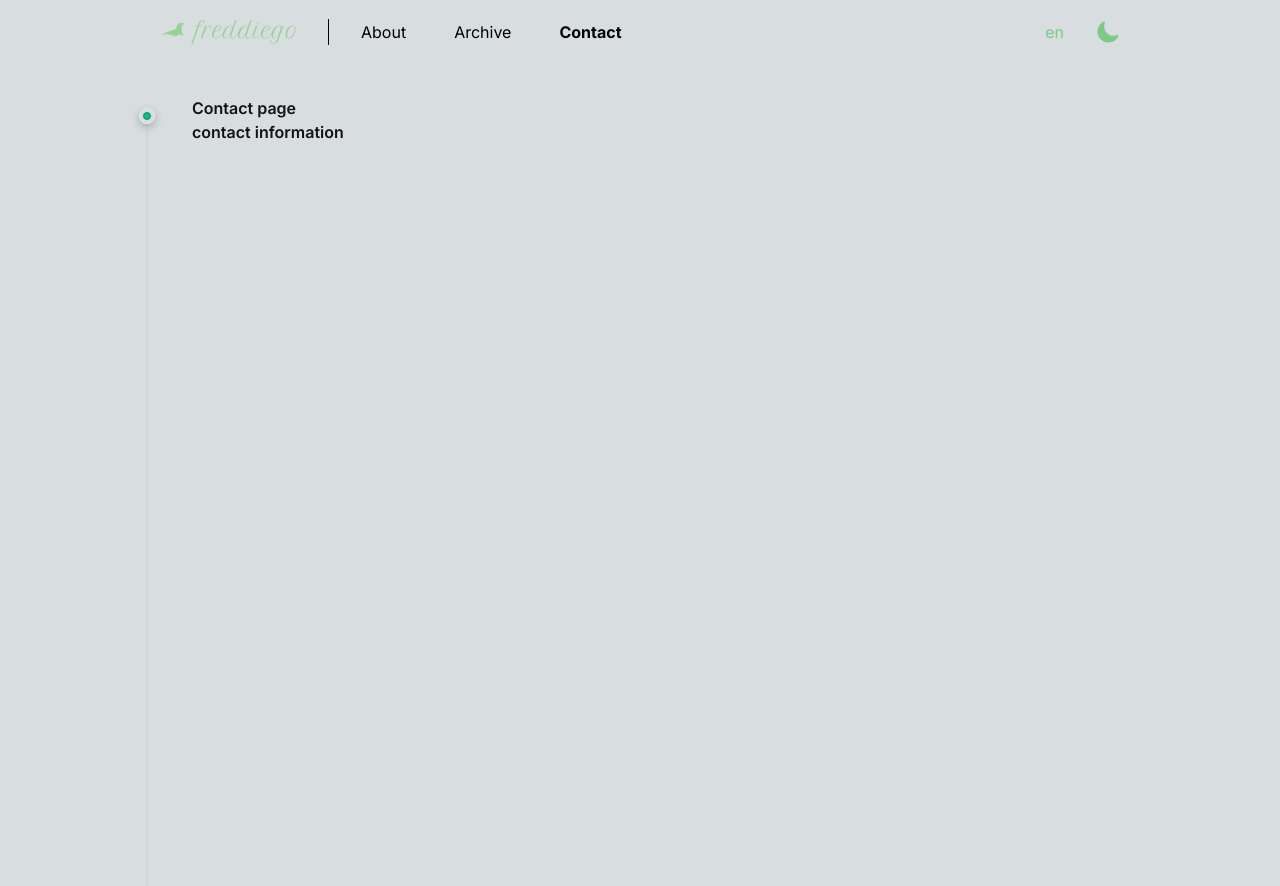
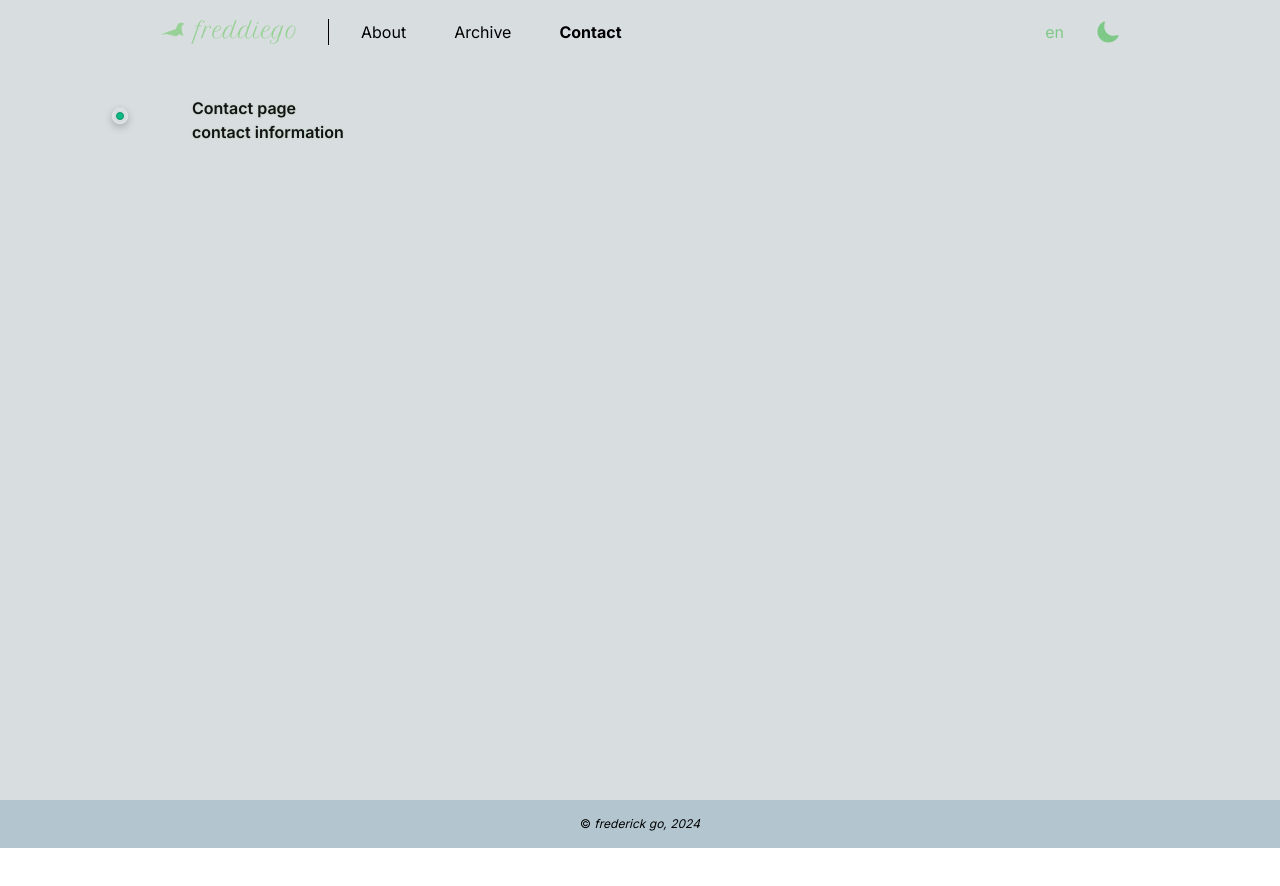
Before and after one commit to itsmefredgo/freddiego-dev, a Next.js app: page /kr/contact in a window 1280 px wide. Shown: the top 886 px of the page. After the commit the page ends 848 px from the top, so only its background shows below. Built offline with nearby package versions, Linux system fonts and the light colour scheme.

Commit message:
update: scroll bar updated

```diff
--- a/dictionaries/en.json
+++ b/dictionaries/en.json
@@ -86,7 +86,8 @@
         "title": "Education",
         "education": {
           "institution": "Dalhousie University (2020~2023)",
-          "description": "Bachelor of Computer Science / Minor in Statistics: 4.15GPA"
+          "major": "Bachelor of Computer Science",
+          "minor": "Minor in Statistics"
         }
       },
       "experiences": {
--- a/src/app/[lang]/about/page.tsx
+++ b/src/app/[lang]/about/page.tsx
@@ -13,17 +13,16 @@ export default async function About({
   const contents = page.about;
 
   return (
-    <TracingBeam>
-      <div className=" h-[100rem]">
+    <div className=" h-[auto] flex flex-col gap-20">
       <section>
         <SectionTitle title={contents.title}></SectionTitle>
-          <ul>
+        <ul className=" flex flex-col gap-16 pt-4">
           {contents.summaryRoles.map(
             ({ role, description, techstack }, index) => (
-                <li key={index}>
-                  <h2>{role}</h2>
-                  <p>{description}</p>
-                  <ul>
+              <li key={index} className=" ">
+                <h2 className=" py-2 text-xl">{role}</h2>
+                <p className=" text-sm py-2">{description}</p>
+                <ul className=" pt-2 flex flex-row gap-4">
                   {techstack.map((tech, index) => (
                     <li key={index}>{tech}</li>
                   ))}
@@ -36,7 +35,12 @@ export default async function About({
       <section>
         <SectionTitle title={contents.education.title}></SectionTitle>
         <h2>{contents.education.education.institution}</h2>
-          <p>{contents.education.education.description}</p>
+        <div className=" flex flex-col md:flex-row">
+          <p>{contents.education.education.major}</p>
+          <span className=" hidden md:block">&nbsp;/&nbsp;</span>
+          <p>{contents.education.education.minor}</p>
+        </div>
+        <p>GPA: 4.15</p>
       </section>
       <section>
         <SectionTitle title={contents.experiences.title}></SectionTitle>
@@ -44,8 +48,10 @@ export default async function About({
           {contents.experiences.experiencesList.map(
             ({ company, role, date, descriptions }, index) => (
               <li key={index}>
-                  <h2>
-                    {company} - {role}
+                <h2 className=" flex flex-col md:flex-row">
+                  <span>{company}</span>
+                  <span className=" hidden md:block">&nbsp;-&nbsp;</span>
+                  <span className=" before:content-['-_']">{role}</span>
                 </h2>
                 <p>{date}</p>
                 <ul>
@@ -59,6 +65,5 @@ export default async function About({
         </ul>
       </section>
     </div>
-    </TracingBeam>
   );
 }
--- a/src/app/[lang]/archive/page.tsx
+++ b/src/app/[lang]/archive/page.tsx
@@ -10,13 +10,11 @@ export default async function Archive({
   const { page } = await getDictionary(lang);
 
   return (
-    <TracingBeam>
       <section className=" h-[200rem]">
         <div className="">
           <h1 className="">{page.archive.title}</h1>
           <p className="">{page.archive.description}</p>
         </div>
       </section>
-    </TracingBeam>
   );
 }
--- a/src/app/[lang]/contact/page.tsx
+++ b/src/app/[lang]/contact/page.tsx
@@ -1,6 +1,5 @@
 import { Locale } from "@/src/i18n.config";
 import { getDictionary } from "@/lib/dictionary";
-import { TracingBeam } from "@/src/components/ui/tracing-beam";
 
 export default async function About({
   params: { lang },
@@ -10,13 +9,11 @@ export default async function About({
   const { page } = await getDictionary(lang);
 
   return (
-    <TracingBeam>
-      <section className=" h-[300rem]">
-        <div className="">
-          <h1 className="">{page.contact.title}</h1>
-          <p className="">{page.contact.description}</p>
-        </div>
-      </section>
-    </TracingBeam>
+    <section className="">
+      <div className="">
+        <h1 className="">{page.contact.title}</h1>
+        <p className="">{page.contact.description}</p>
+      </div>
+    </section>
   );
 }
--- a/src/app/[lang]/global.css
+++ b/src/app/[lang]/global.css
@@ -7,6 +7,10 @@
   /* font-family: "Do Hyeon", sans-serif; */
 }
 
+main * {
+  text-shadow: 0 0 2px #b6cdb6;
+}
+
 #logo {
   filter: invert(79%) sepia(20%) saturate(552%) hue-rotate(70deg)
     brightness(94%) contrast(93%);
--- a/src/app/[lang]/layout.tsx
+++ b/src/app/[lang]/layout.tsx
@@ -30,15 +30,15 @@ export default function RootLayout({
         <Header lang={params.lang} />
 
         <main
-          className=" p-2 min-h-screen pt-24 font-semibold px-[2rem]
-          sm:px-[min(calc((100%-36rem)/2),4rem)]
+          className=" p-2 min-h-screen pt-24 font-semibold pr-[2rem] pl-[2.5rem]
+          sm:px-[min(calc((100%-36rem)/2),4rem)]  pb-8
           md:px-[min(calc((100%-40rem)/2),8rem)]
           lg:px-[min(calc((100%-48rem)/2),10rem)]
           xl:px-[calc((100%-60rem)/2)]
           bg-[#d8dddf] text-[#131313]
           dark:bg-[#1b2225] dark:text-white"
         >
-          {children}
+          <TracingBeam>{children}</TracingBeam>
         </main>
 
         <Footer></Footer>
--- a/src/components/SectionTitle.tsx
+++ b/src/components/SectionTitle.tsx
@@ -3,7 +3,7 @@ type SectionTitleProps = {
 };
 
 function SectionTitle({ title }: SectionTitleProps) {
-  return <h1 className=" text-2xl font-bold">{title}</h1>;
+  return <h1 className=" text-3xl font-bold pb-6 pt-1">{title}</h1>;
 }
 
 export default SectionTitle;
--- a/src/components/ui/tracing-beam.tsx
+++ b/src/components/ui/tracing-beam.tsx
@@ -1,4 +1,5 @@
 "use client";
+
 import React, { useEffect, useRef, useState } from "react";
 import {
   motion,
@@ -28,19 +29,24 @@ export const TracingBeam = ({
 
   useEffect(() => {
     if (contentRef.current) {
-      setSvgHeight(contentRef.current.offsetHeight - 200);
+      setSvgHeight(contentRef.current.offsetHeight - 67.5);
     }
   }, [usePathname()]); // remakes the svg height on route change
 
   // bottom end of gradient
   const y1 = useSpring(
-    useTransform(scrollYProgress, [0, 0.9], [50, svgHeight + 900]),
+    useTransform(
+      scrollYProgress,
+      // [0, (0.24 * svgHeight) / 3200 + 0.495],
+      [0, 0.8],
+      [50, svgHeight]
+    ),
     {
       stiffness: 500,
       damping: 90,
     }
   );
-  // top end of gradient
+  // top of the gradient
   const y2 = useSpring(useTransform(scrollYProgress, [0, 1], [50, svgHeight]), {
     stiffness: 500,
     damping: 90,
@@ -49,9 +55,14 @@ export const TracingBeam = ({
   return (
     <motion.div
       ref={ref}
-      className={cn("relative w-full max-w-4xl mx-auto h-full", className)}
+      className={cn("relative w-auto max-w-4xl mx-auto h-full", className)}
     >
-      <div className="absolute -left-4 md:-left-20 top-3">
+      <div
+        className="absolute -left-6 md:-left-20 top-3
+      flex flex-col justify-center"
+      >
+        {/* border border-red-500  */}
+        {/* Circle in the start point */}
         <motion.div
           transition={{
             duration: 0.2,
@@ -63,7 +74,7 @@ export const TracingBeam = ({
                 ? "none"
                 : "rgba(0, 0, 0, 0.24) 0px 3px 8px",
           }}
-          className="ml-[27px] h-4 w-4 rounded-full border border-netural-200 shadow-sm flex items-center justify-center"
+          className="ml-[0px] h-4 w-4 rounded-full border border-netural-200 shadow-sm flex items-center justify-center"
         >
           <motion.div
             transition={{
@@ -79,30 +90,35 @@ export const TracingBeam = ({
             className="h-2 w-2  rounded-full border border-neutral-300 bg-white"
           />
         </motion.div>
+        {/* End of Circle in the start point */}
         <svg
-          viewBox={`0 0 20 ${svgHeight}`}
-          width="20"
+          viewBox={`0 0 10 ${svgHeight}`}
+          width="auto"
           height={svgHeight} // Set the SVG height
-          className=" ml-4 block"
+          className=" block
+          "
+          // border border-blue-500
           aria-hidden="true"
         >
+          {/* Grey bar behind */}
           <motion.path
-            d={`M 1 0V -36 l 18 24 V ${svgHeight * 1}`}
+            d={`M0 0 V-1 l5 0 V ${svgHeight * 1}`}
             fill="none"
             stroke="#9091A0"
-            strokeOpacity="0.16"
+            strokeOpacity="0.96"
             transition={{
               duration: 0,
             }}
           ></motion.path>
+          {/* Active bar on top */}
           <motion.path
-            d={`M 1 0V -36 l 18 24 V ${svgHeight * 1} l -18 24V ${svgHeight}`}
+            d={`M0 0 V-1 l5 0 V${svgHeight * 1}`}
             fill="none"
             stroke="url(#gradient)"
-            strokeWidth="1.25"
+            strokeWidth="3"
             className="motion-reduce:hidden"
             transition={{
-              duration: 10,
+              duration: 0,
             }}
           ></motion.path>
           {/* Motion */}
```
Lines whose indentation alone changed are shown as unchanged.
